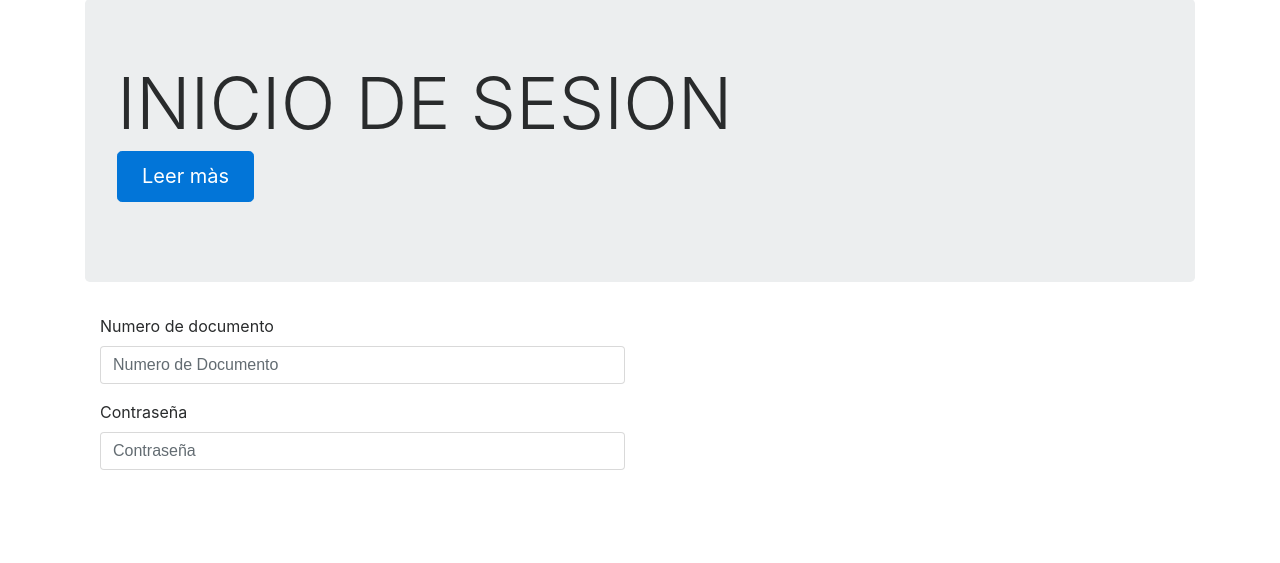
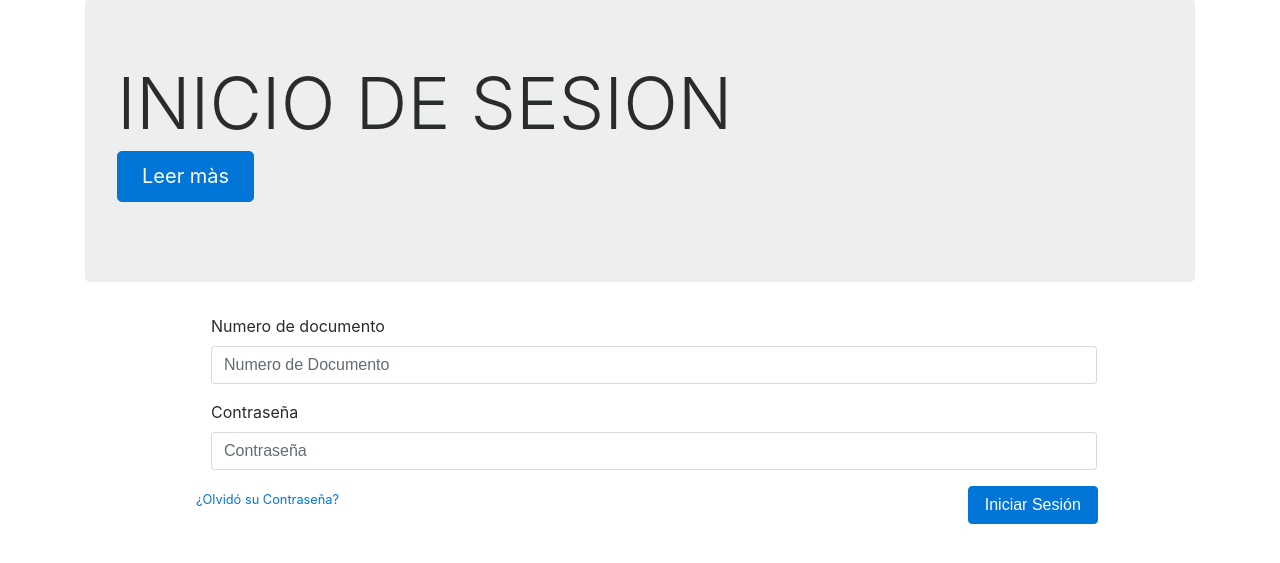
Before and after one commit to daniel-fierro1308/Sac-Medicas, a PHP site: page /login.php in a window 1280 px wide. Shown: the part 95-658 px from the top of the page. Run offline with PHP 8.4, Linux system fonts and the light colour scheme; some libraries are stand-ins or nearby versions.

Commit message:
fixed login.php

```diff
--- a/login.php
+++ b/login.php
@@ -30,20 +30,32 @@
             <a class="btn btn-primary btn-lg" id="learn" href="#" id="leer" role="button">Leer màs</a>
             </p>
         </div>
+        <div class="center">
         <form action="">
-            <div class="col-md-6">
+            <div class="col-md-11">
             <div class="form-group">
                 <label for="exampleSelect1">Numero de documento</label>
                 <input type="number" class="form-control" id="numero_documento" aria-describedby="emailHelp" placeholder="Numero de Documento" onblur="revisar(this)">
             </div>
         </div>
-        <div class="col-md-6">
+        <div class="col-md-11">
             <div class="form-group">
                 <label for="exampleInputPassword1">Contraseña</label>
                 <input type="password" class="form-control" id="contrasena" placeholder="Contraseña" onblur="revisar(this)">
             </div>
         </div>
+
+        <div class="form-group row">
+            <div class="col-md-9">
+              <small id="emailHelp" class="form-text text-muted"><a href="login.php">¿Olvidó su Contraseña?</a></small>
+            </div>
+            <div class="col-md-3">
+        <button class="btn btn-primary" role="button">Iniciar Sesión</button>
+        </div>
+        </div>
+        </div>
         </form>
+
     </div>
 </body>
 </html>
--- a/public/css/login.css
+++ b/public/css/login.css
@@ -3,3 +3,9 @@ input[type=number]::-webkit-inner-spin-button,
 input[type=number]::-webkit-outer-spin-button {
     -webkit-appearance: none;
 }
+.center {
+    margin-left: 10%;
+}
+button {
+    margin-left: 5%;
+}
```
